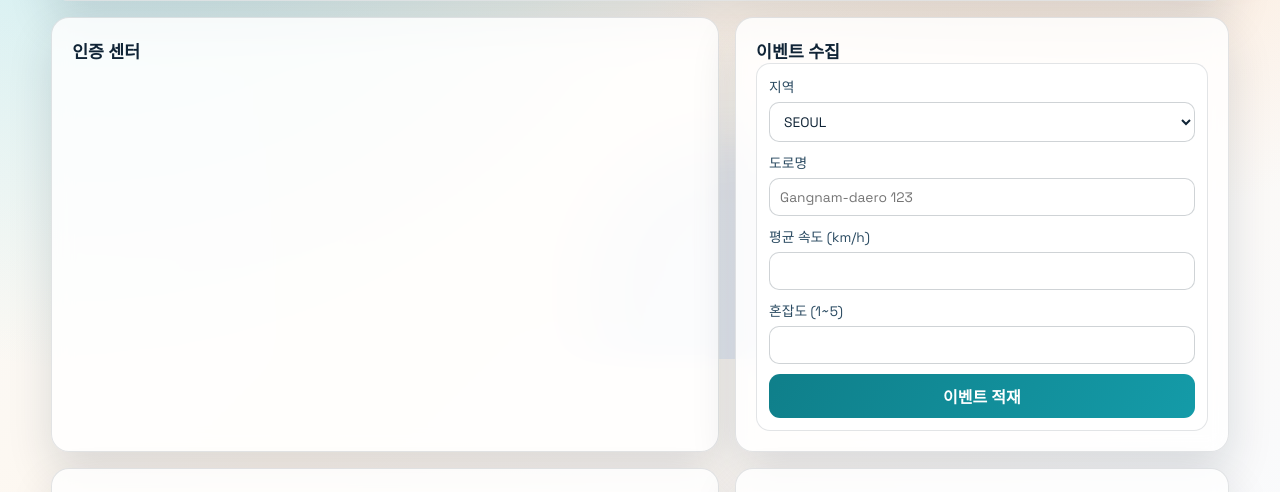
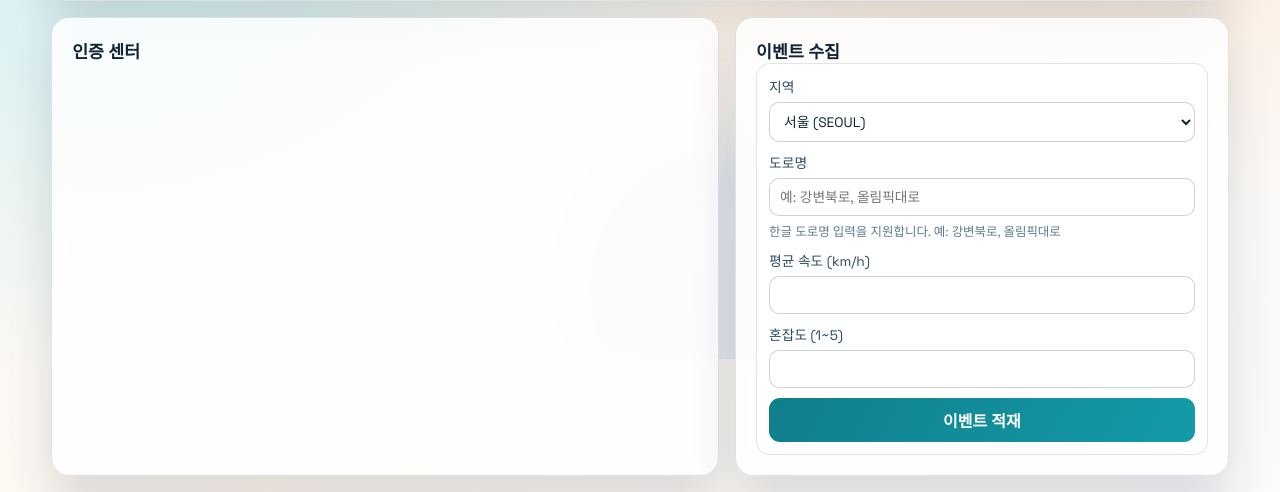
Before and after one commit to devbattery/infinity-traffic-prototype, a Spring app: page /dashboard in a window 1280 px wide. Shown: the part 441-933 px from the top of the page. Run offline with Thymeleaf, Linux system fonts and the light colour scheme; the template is opened without the code that fills it, so the values that code supplies are empty.

Commit message:
feat(frontend): improve korean road-name input UX and test coverage

```diff
--- a/services/traffic-frontend/src/main/resources/static/css/dashboard.css
+++ b/services/traffic-frontend/src/main/resources/static/css/dashboard.css
@@ -244,6 +244,12 @@ h1 {
   margin-top: 12px;
 }
 
+.input-hint {
+  margin: -4px 0 0;
+  font-size: 0.78rem;
+  color: var(--ink-500);
+}
+
 label {
   display: grid;
   gap: 6px;
--- a/services/traffic-frontend/src/main/resources/templates/dashboard.html
+++ b/services/traffic-frontend/src/main/resources/templates/dashboard.html
@@ -108,16 +108,23 @@
             <form class="stack-form" method="post" th:action="@{/traffic/events}" th:object="${trafficEventForm}">
                 <label>지역
                     <select th:field="*{region}">
-                        <option value="SEOUL">SEOUL</option>
-                        <option value="BUSAN">BUSAN</option>
-                        <option value="INCHEON">INCHEON</option>
-                        <option value="DAEJEON">DAEJEON</option>
-                        <option value="GWANGJU">GWANGJU</option>
+                        <option value="SEOUL">서울 (SEOUL)</option>
+                        <option value="BUSAN">부산 (BUSAN)</option>
+                        <option value="INCHEON">인천 (INCHEON)</option>
+                        <option value="DAEJEON">대전 (DAEJEON)</option>
+                        <option value="GWANGJU">광주 (GWANGJU)</option>
                     </select>
                 </label>
                 <label>도로명
-                    <input type="text" th:field="*{roadName}" placeholder="Gangnam-daero 123">
+                    <input type="text" th:field="*{roadName}" placeholder="예: 강변북로, 올림픽대로" list="road-name-samples">
                 </label>
+                <datalist id="road-name-samples">
+                    <option value="강변북로"></option>
+                    <option value="올림픽대로"></option>
+                    <option value="경부고속도로"></option>
+                    <option value="동부간선도로"></option>
+                </datalist>
+                <p class="input-hint">한글 도로명 입력을 지원합니다. 예: 강변북로, 올림픽대로</p>
                 <label>평균 속도 (km/h)
                     <input type="number" th:field="*{averageSpeedKph}" min="0" max="200">
                 </label>
```
Also changed, not shown: 1 other file.
